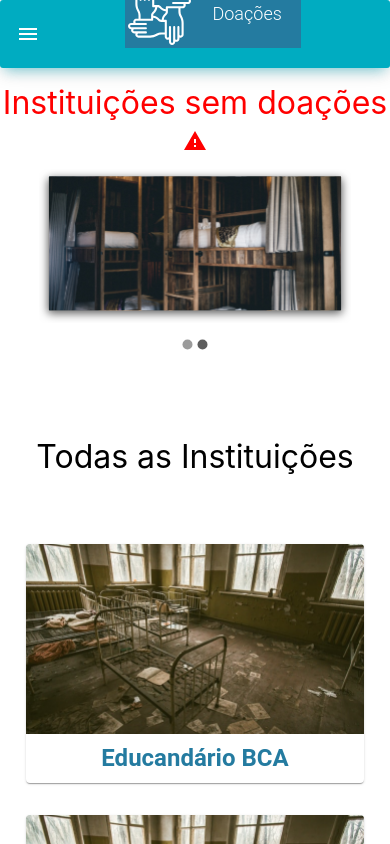
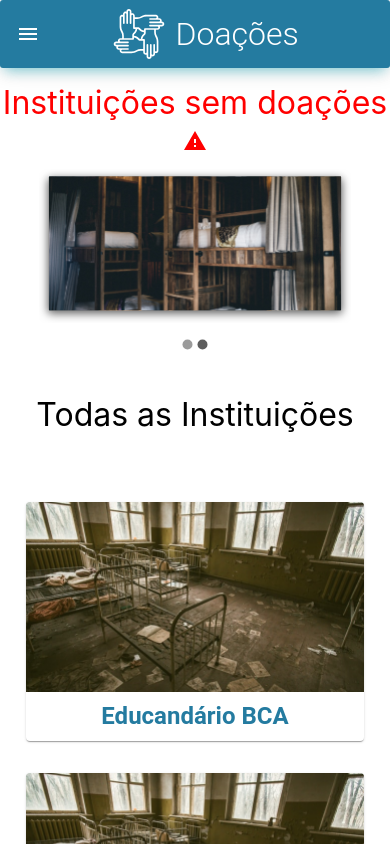
Before and after one commit to arkanttus/DoacoesUfac, a React (Create React App) app in the folder frontend/: page /dashboard in a window 390 px wide. Shown: the top 844 px of the page. Built offline with nearby package versions, Linux system fonts and the light colour scheme.

Commit message:
fix: dashboard navbar

```diff
--- a/frontend/src/Component/NavBarDashboard.js
+++ b/frontend/src/Component/NavBarDashboard.js
@@ -7,6 +7,7 @@ import Typography from '@material-ui/core/Typography';
 import PersonIcon from '@material-ui/icons/Person';
 import AccountBalanceOutlinedIcon from '@material-ui/icons/AccountBalanceOutlined';
 import FavoriteBorderIcon from '@material-ui/icons/FavoriteBorder';
+import ExitToAppIcon from '@material-ui/icons/ExitToApp';
 
 import IconButton from '@material-ui/core/IconButton';
 import MenuItem from '@material-ui/core/MenuItem';
@@ -41,7 +42,7 @@ const useStyles = makeStyles((theme) => ({
         [theme.breakpoints.down('sm')]: {
             backgroundColor: '#247BA0',
             color: '#FFF',
-            margin: '-20px -10px 20px -10px',
+            /*margin: '-20px -10px 20px -10px',*/
             padding: 3,
             display: 'flex',
             justifyContent: 'center'
@@ -104,28 +105,32 @@ const useStyles = makeStyles((theme) => ({
     title: {
         ...defaultFont,
         lineHeight: "30px",
-        fontSize: "18px",
+        fontSize: "32px",
         borderRadius: "3px",
         textTransform: "none",
         color: "inherit",
-        padding: "8px 16px",
+        padding: "8px 10px 8px 0px",
         letterSpacing: "unset",
         "&:hover,&:focus": {
             color: "inherit",
             background: "transparent"
         }
     },
+    logo: {
+        width: '50px',
+        height: '50px'
+    },
     appResponsive: {
         margin: "20px 10px"
     },
     primary: {
-        backgroundColor: primaryColor,
+        backgroundColor: "primaryColor",
         color: "#FFFFFF",
         boxShadow:
             "0 4px 20px 0px rgba(0, 0, 0, 0.14), 0 7px 12px -5px rgba(156, 39, 176, 0.46)"
     },
     info: {
-        backgroundColor: infoColor,
+        backgroundColor: "#247BA0",
         color: "#FFFFFF",
         boxShadow:
             "0 4px 20px 0px rgba(0, 0, 0, 0.14), 0 7px 12px -5px rgba(0, 188, 212, 0.46)"
@@ -199,13 +204,25 @@ const useStyles = makeStyles((theme) => ({
         backgroundColor: '#FFF',
         ...transition
     },
+    navHiddenItem: {
+        display: 'none',
+        [theme.breakpoints.down('sm')]: {
+            display: 'flex'
+        }
+    },
+    navHiddenInvert: {
+        display: 'inline-flex',
+        [theme.breakpoints.down('sm')]: {
+            display: 'none'
+        }
+    }
 }));
 
 const MenuLeft = (props) => {
     const classes = useStyles();
     return (
         <div className={classes.leftSide}>
-            <img src="images/Logo.svg" alt="logo" className="logo" />
+            <img src="images/Logo.svg" alt="logo" className={classes.logo}/>
             <Typography variant="h6" className={classes.title}>
                     Doações
             </Typography>
@@ -228,14 +245,15 @@ const Menu = (props) => {
 
     return (
         <>
-            <Button className={classes.NavBarButtons}><AccountBalanceOutlinedIcon />Instituições</Button>
-            <Button className={classes.NavBarButtons}><FavoriteBorderIcon />Minhas Doações</Button>
+            <Button className={classes.NavBarButtons}><AccountBalanceOutlinedIcon className={classes.navHiddenItem}/>Instituições</Button>
+            <Button className={classes.NavBarButtons}><FavoriteBorderIcon  className={classes.navHiddenItem}/>Minhas Doações</Button>
             <IconButton
                 aria-label="account of current user"
                 aria-controls="menu-appbar"
                 aria-haspopup="true"
                 onClick={handleMenu}
                 color="inherit"
+                className={classes.navHiddenInvert}
               >
                 <PersonIcon />
               </IconButton>
@@ -257,6 +275,8 @@ const Menu = (props) => {
                 <MenuItem onClick={handleClose}>Minha Conta</MenuItem>
                 <MenuItem onClick={handleClose} style={{ color: 'red' }}>Sair</MenuItem>
               </Dropdown>
+            <Button className={classes.NavBarButtons, classes.navHiddenItem}><PersonIcon />Minha Conta</Button>
+            <Button className={classes.NavBarButtons, classes.navHiddenItem} style={{ color: 'red' }}><ExitToAppIcon  />Sair</Button>
         </>
     )
 }
--- a/frontend/src/Pages/Dashboard/Home.js
+++ b/frontend/src/Pages/Dashboard/Home.js
@@ -18,7 +18,7 @@ const useStyles = makeStyles((theme) => ({
     },
     containerCarousel: {
         padding: '0 20%',
-        [theme.breakpoints.down('xs')]: {
+        [theme.breakpoints.down('sm')]: {
             padding: 0
         }
     },
@@ -33,6 +33,14 @@ const useStyles = makeStyles((theme) => ({
             margin: 10
         }
     },
+    todasTitle: {
+        textAlign: 'center',
+        padding: '10vh 0vh 5vh 0vh',
+        fontSize: '2rem',
+        [theme.breakpoints.down('sm')]: {
+            padding: '5vh 0vh'
+        }
+    }
 
 }));
 
@@ -110,7 +118,7 @@ export default function Home() {
                 </Grid>
 
                 <Grid container>
-                    <Grid item xs={12} style={{ textAlign: 'center', padding: '10vh 0vh 5vh 0vh', fontSize: '2rem' }}>
+                    <Grid item xs={12} className={classes.todasTitle}>
                         Todas as Instituições
                     </Grid>
                 </Grid>
--- a/frontend/src/Pages/Home.js
+++ b/frontend/src/Pages/Home.js
@@ -29,7 +29,7 @@ const useStyles = makeStyles((theme) => ({
     },
     textos2: {
         fontSize: 30,
-        padding: 15,
+        padding: '15px',
         paddingTop: 35,
         textAlign: 'center',
         display: 'flex',
@@ -57,6 +57,12 @@ const useStyles = makeStyles((theme) => ({
         [theme.breakpoints.down('xs')]: {
             padding: 0
         }
+    },
+    carouselText: {
+        padding: '15px 20%',
+        [theme.breakpoints.down('sm')]: {
+            padding: 0
+        }
     }
 
 }));
@@ -70,10 +76,12 @@ export default function Home() {
                 <Grid item xs={12}>
                     <Carousel interval={5000}>
                         <Grid container className={classes.containerCarousel}>
-                            <Grid item xs={12} style={{ fontSize: 30, textAlign: 'center', display: 'flex', flexDirection: 'column', alignItems: 'center', justifyContent: 'center' }}>
-                                Gostaria de contribuir para a sustentação de alguma instituição?
-                                Diversas instituições carecem de recursos básicos e que você pode doar.
-                                <Grid item xs={12} style={{ flexBasis: 'auto', marginTop: 15, padding: 0 }}>
+                            <Grid item  xs={12} style={{ fontSize: 30, textAlign: 'center', display: 'flex', flexDirection: 'column', alignItems: 'center', justifyContent: 'center' }}>
+                                <label className={classes.carouselText}>
+                                    Gostaria de contribuir para a sustentação de alguma instituição?
+                                    Diversas instituições carecem de recursos básicos e que você pode doar.
+                                </label>
+                                <Grid item xl={5} xs={12} style={{ flexBasis: 'auto', marginTop: 15, padding: 0 }}>
                                     <Grid container>
                                         <Grid item xs={6} className={classes.buttonFix} style={{ display: 'flex', justifyContent: 'flex-end', paddingRight: 10 }}>
                                             <Link to="/instituicoes" className={classes.noLinkStyle} style={{ width: '100%' }}>
@@ -96,7 +104,7 @@ export default function Home() {
 
                         <Grid container className={classes.containerCarousel}>
                             <Grid item xs={12} className={classes.textos2}>
-                                <label>Você é responsável por alguma instituição e está necessitando de recursos? Junte-se a nós!</label>
+                                <label className={classes.carouselText}>Você é responsável por alguma instituição e está necessitando de recursos? Junte-se a nós!</label>
                                 <Link to="/instituicao" className={classes.noLinkStyle}>
                                     <ButtonCustom variant="blueDark" style={{ margin: '0 auto', marginTop: 15 }}>
                                         CADASTRAR INSTITUIÇÃO
```
